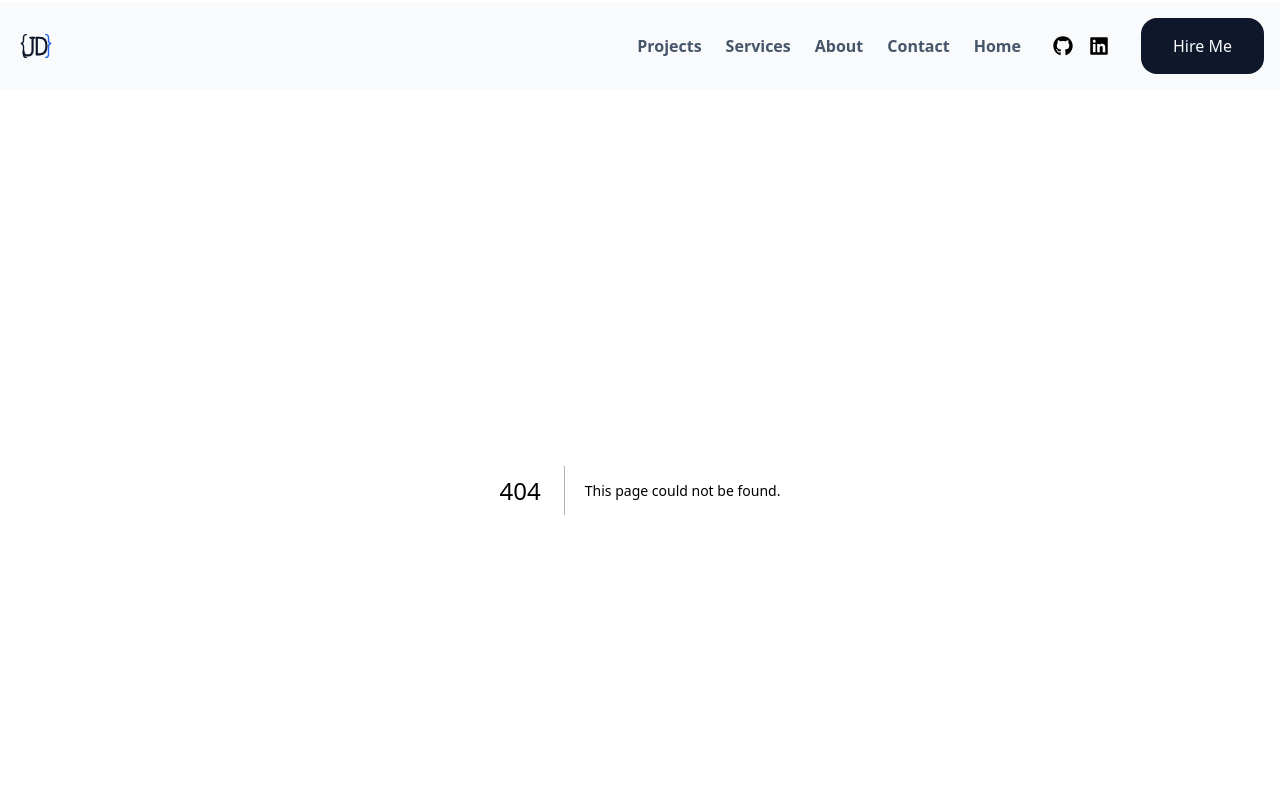
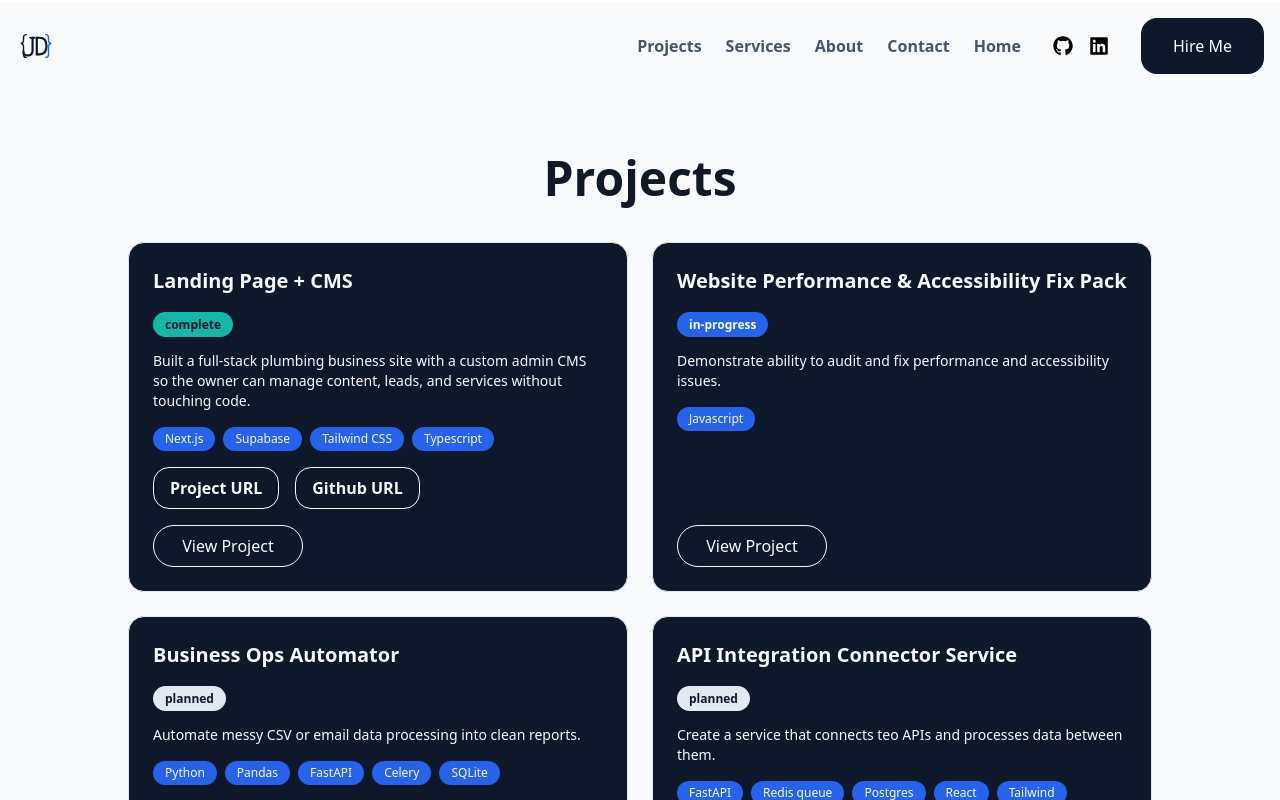
Before and after one commit to Jason-Donmoyer/jason-donmoyer-portfolio, a Next.js app: page /projects in a window 1280 px wide. Before the commit this address had no page. Shown: the top 800 px of the page. Built offline with nearby package versions, Linux system fonts and the light colour scheme.

Commit message:
added projects page and project pages

```diff
--- /dev/null
+++ b/src/app/projects/[slug]/page.tsx
@@ -0,0 +1,100 @@
+import { projects } from '@/lib/projects'
+import { notFound } from 'next/navigation'
+import Link from 'next/link'
+
+export default async function ProjectPage({ params }: { params: { slug: string } }) {
+    const { slug } = await params
+
+    function getStatusStyle(status: string) {
+        switch(status) {
+            case 'complete': return 'bg-teal text-primary'
+            case 'in-progress': return 'bg-accent text-surface'
+            case 'planned': return 'bg-border text-primary'
+            default: return ''
+        }
+    }
+
+    const project = projects.find(p => p.slug === slug)
+    if (!project) {
+        notFound()
+    }
+
+    return (
+        <main className="bg-surface min-h-screen py-16 px-8">
+            <div className="max-w-4xl mx-auto flex flex-col gap-8">
+                <Link
+                    href="/projects"
+                    className="inline-flex items-center gap-2 text-primary font-semibold hover:text-accent w-fit"
+                >
+                    All Projects
+                </Link>
+
+                {/* Header */}
+                <section className="p-8 bg-primary flex flex-col gap-4 rounded-2xl">
+                    <span className={`px-3 py-1 text-xs rounded-full font-semibold w-fit ${getStatusStyle(project.status)}`}>
+                        {project.status}
+                    </span>
+                    <h1 className="text-surface text-4xl font-bold">{project.title}</h1>
+                    <p className="text-surface/70 text-lg leading-relaxed">{project.summary}</p>
+                </section>
+
+                {/* Stack */}
+                <section className="bg-primary rounded-2xl p-8 flex flex-col gap-4">
+                    <h2 className="text-surface text-xl font-semibold">Tech Stack</h2>
+                    <div className="flex flex-wrap gap-2">
+                        {project.stack.map(proj => (
+                            <span
+                                key={proj}
+                                className="px-3 py-1 text-xs text-surface border border-surface/20 rounded-full"
+                            >
+                                {proj}
+                            </span>
+                        ))}
+                    </div>
+                </section>
+
+                {/* Links */}
+                <section className="flex gap-4">
+                    {project.githubUrl && (
+                        <a
+                        href={project.githubUrl}
+                        className="inline-flex
+                                   items-center
+                                   justify-center
+                                   px-6
+                                   py-3
+                                   border
+                                   border-primary
+                                   text-primary
+                                   rounded-xl
+                                   font-semibold
+                                   hover:bg-primary
+                                   hover:text-surface
+                                   transition-colors"
+                        >
+                            Github
+                        </a>
+                    )}
+                    {project.liveUrl && (
+                        <a
+                        href={project.liveUrl}
+                        className="inline-flex
+                                   items-center
+                                   justify-center
+                                   px-6
+                                   py-3
+                                   bg-accent
+                                   text-surface
+                                   rounded-xl
+                                   font-semibold
+                                   hover:bg-accent-hover
+                                   transition-colors"
+                        >
+                            Live URL
+                        </a>
+                    )}
+                </section>
+            </div>
+        </main>
+    )
+}
--- /dev/null
+++ b/src/app/projects/page.tsx
@@ -0,0 +1,91 @@
+import { projects } from '@/lib/projects'
+import Link from 'next/link'
+
+export default function Projects() {
+
+    function getStatusStyle(status: string) {
+        switch(status) {
+            case 'complete': return 'bg-teal text-primary'
+            case 'in-progress': return 'bg-accent text-surface'
+            case 'planned': return 'bg-border text-primary'
+            default: return ''
+        }
+    }
+
+    return (
+        <main>
+            <section className="py-16 px-8 bg-surface">
+            <h1 className="font-bold text-headline text-5xl text-center mb-10">Projects</h1>
+            <div className="grid grid-cols-1 md:grid-cols-2 gap-6 max-w-5xl mx-auto">
+                {projects.map(project => (
+                    <div key={project.title}
+                         className="rounded-2xl
+                                    border
+                                    border-border
+                                    p-6
+                                    bg-primary
+                                    hover:shadow-md
+                                    transition-shadow
+                                    flex
+                                    flex-col
+                                    gap-4">
+                        <h2 className="text-xl font-semibold text-surface">{project.title}</h2>
+                        <div>
+                            <span className={`px-3 py-1 text-xs rounded-full font-semibold ${getStatusStyle(project.status)}`}>
+                                {project.status}
+                            </span>
+                        </div>
+                        <p className="text-surface text-sm">{project.summary}</p>
+                        <div className="flex flex-wrap gap-2">
+                            {project.stack.map(tech => (
+                                <span key={tech} className="px-3
+                                                            py-1
+                                                            text-xs
+                                                             bg-accent
+                                                             rounded-full
+                                                            text-surface">{
+                                    tech}
+                                </span>
+                            ))}
+                        </div>
+                        <div className="flex gap-4 mt-auto">
+                            {project.liveUrl && (
+                                <a href={project.liveUrl} className="px-4
+                                                                     py-2
+                                                                     font-semibold
+                                                                     border
+                                                                     border-surface
+                                                                     text-surface
+                                                                     rounded-lg
+                                                                     hover:bg-secondary"
+                                    >
+                                    Project URL
+                                    </a>
+                            )}
+                            {project.githubUrl && (
+                                <a href={project.githubUrl} className="px-4
+                                                                       py-2
+                                                                       font-semibold
+                                                                       border
+                                                                       border-surface
+                                                                       text-surface
+                                                                       rounded-lg
+                                                                       hover:bg-secondary"
+                                >
+                                    Github URL
+                                </a>
+                            )}
+                        </div>
+                        <Link
+                            href={`/projects/${project.slug}`}
+                            className="inline-flex items-center justify-center text-surface p-2 border border-surface rounded-full w-1/3 "
+                        >
+                            View Project
+                        </Link>
+                    </div>
+                ))}
+            </div>
+        </section>
+        </main>
+    )
+}
```
